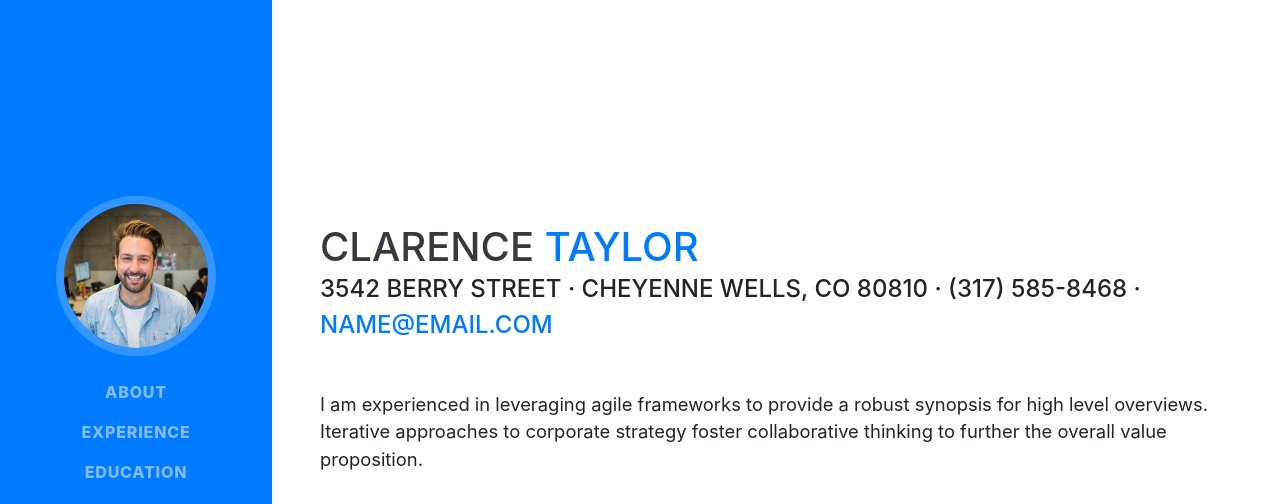
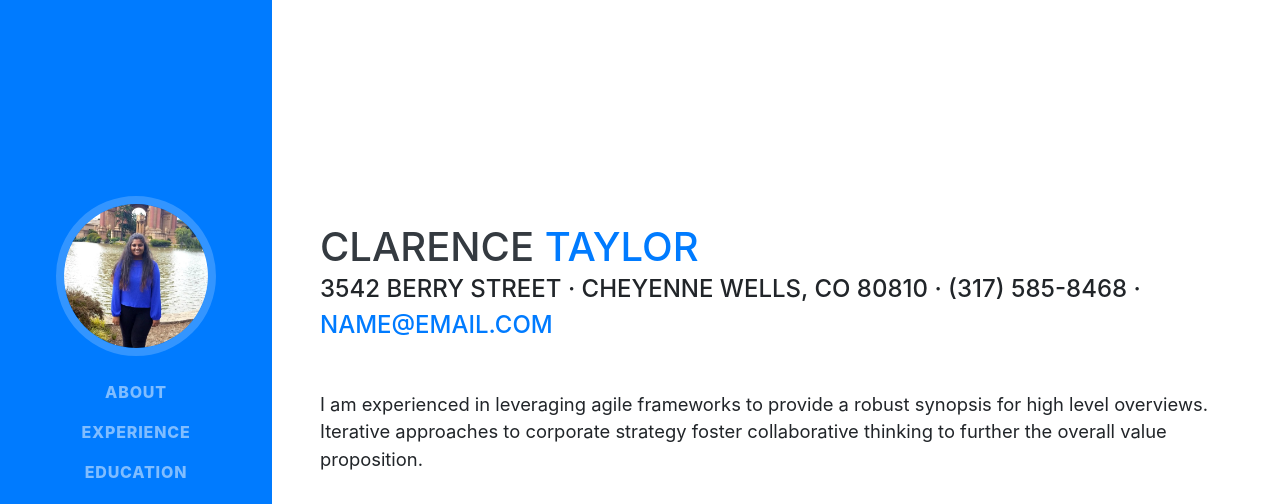
Before and after one commit to Sindhooja-Mullapudi/Sindhooja-Mullapudi.github.io, a website with bundled scripts: page index.html in a window 1280 px wide. Shown: the top 504 px of the page. Built offline with nearby package versions, Linux system fonts and the light colour scheme; a web font is replaced by a local one.

Commit message:
Update index.html

```diff
--- a/index.html
+++ b/index.html
@@ -29,7 +29,7 @@
     <a class="navbar-brand js-scroll-trigger" href="#page-top">
       <span class="d-block d-lg-none">Clarence Taylor</span>
       <span class="d-none d-lg-block">
-        <img class="img-fluid img-profile rounded-circle mx-auto mb-2" src="img/profile.jpg" alt="">
+        <img class="img-fluid img-profile rounded-circle mx-auto mb-2" src="69886017_2979030018780770_1993798001478336512_o.jpg" alt="">
       </span>
     </a>
     <button class="navbar-toggler" type="button" data-toggle="collapse" data-target="#navbarSupportedContent" aria-controls="navbarSupportedContent" aria-expanded="false" aria-label="Toggle navigation">
```
